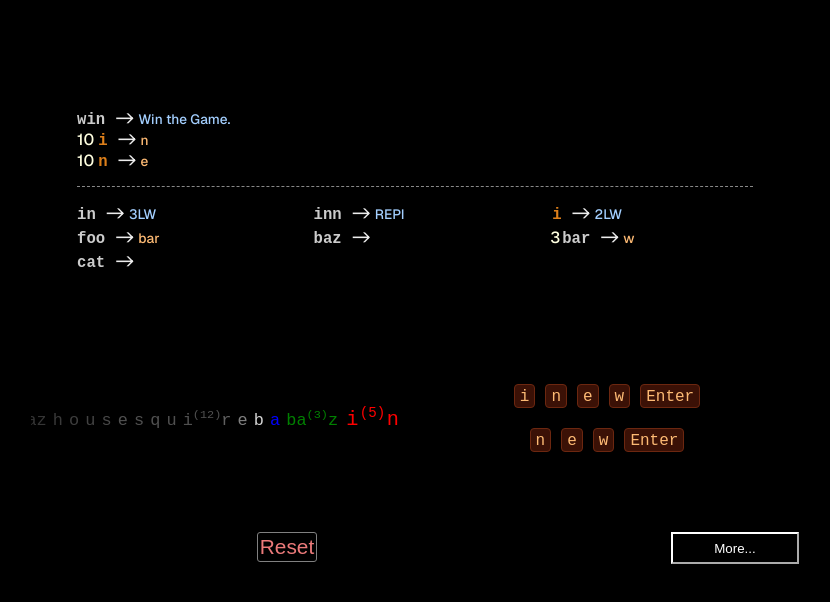
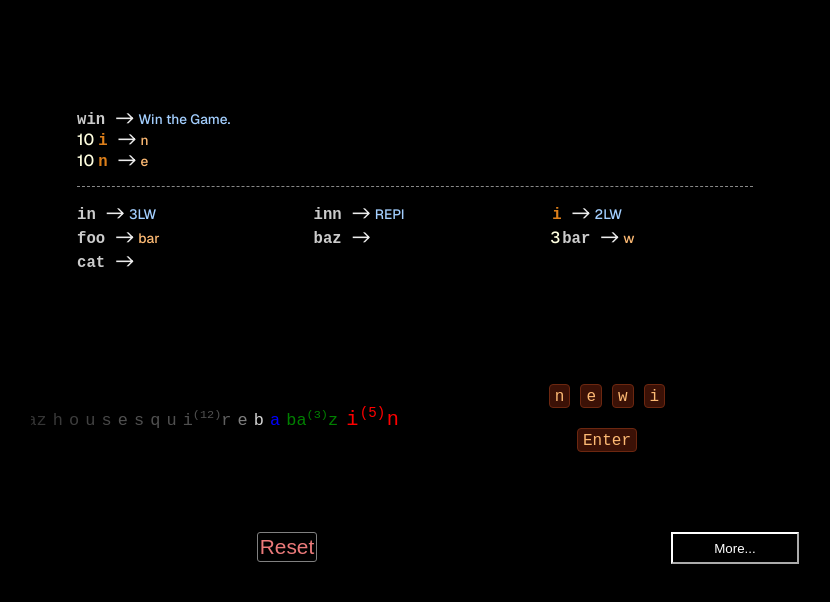
Before and after one commit to pyb/literal-incremental, a Next.js app: page / in a window 1280 px wide. Shown: the top 602 px of the page, without its empty margins (225-1055 px from the left). Built offline with nearby package versions, Linux system fonts and the light colour scheme.

Commit message:
Keyboard : Put keys in correct areas

```diff
--- a/src/app/UI/Keyboard.tsx
+++ b/src/app/UI/Keyboard.tsx
@@ -83,23 +83,23 @@ interface KeyboardProps {
 };
 
 const Keyboard = ({keyStatus}:KeyboardProps) => {
-    let unlockedKeys = new Array<string>();
-    let availableKeys = new Array<string>();
+    let letterKeys = new Array<string>();
+    let specialKeys = new Array<string>();
 
     for (const [key, status] of keyStatus) {
-        if (status.modes.has(KeyMode.Unlocked))
-            unlockedKeys.push(key);
-        else if (status.modes.has(KeyMode.Available))
-            availableKeys.push(key);
+        if (status.modes.has(KeyMode.Modifier) || status.modes.has(KeyMode.WordTransformKey))
+            specialKeys.push(key);
+        else
+            letterKeys.push(key);
     }
 
     const rowSizes:Array<number> = computeRows(keyStatus.size, UIData.maxKeyboardRowSize);
     //console.log(rowSizes)
     const layeredKeys = new Array<Array<React.ReactNode>>();
 
-    const allKeys = unlockedKeys.concat(availableKeys)
-                                .map((key: string) =>
-                                    <Key text={key} key={key} modes={keyStatus.get(key)?.modes as Set<KeyMode>} />);
+    const allKeys = letterKeys
+                            .map((key: string) =>
+                                <Key text={key} key={key} modes={keyStatus.get(key)?.modes as Set<KeyMode>} />);
     console.log(allKeys)
     for (const size of rowSizes)
     {
@@ -118,7 +118,7 @@ const Keyboard = ({keyStatus}:KeyboardProps) => {
             </div>
             <div className={styles.keyboardBottom}>
                 <div className={styles.hstack}>
-                    {availableKeys.map((key: string) =>
+                    {specialKeys.map((key: string) =>
                         <Key text={key} key={key} modes={keyStatus.get(key)?.modes as Set<KeyMode>} />)}
                 </div>
             </div>
```
